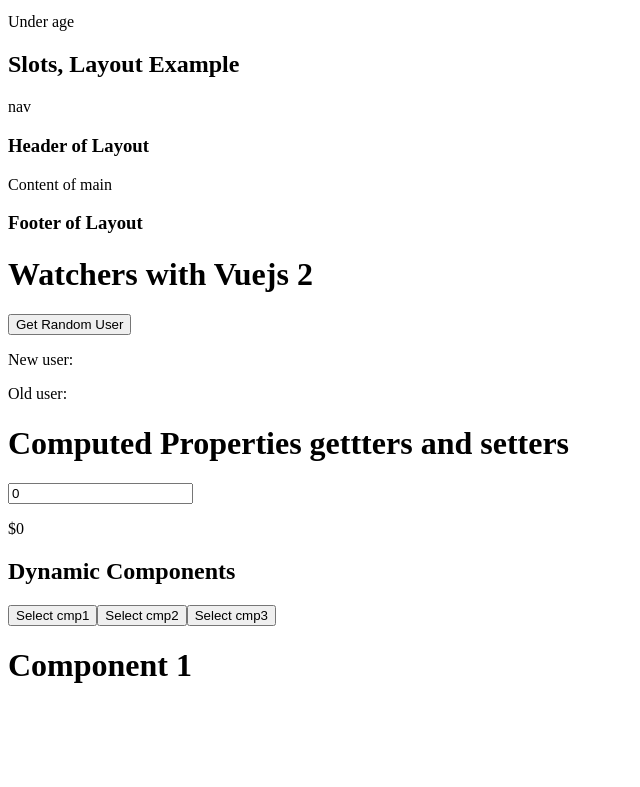
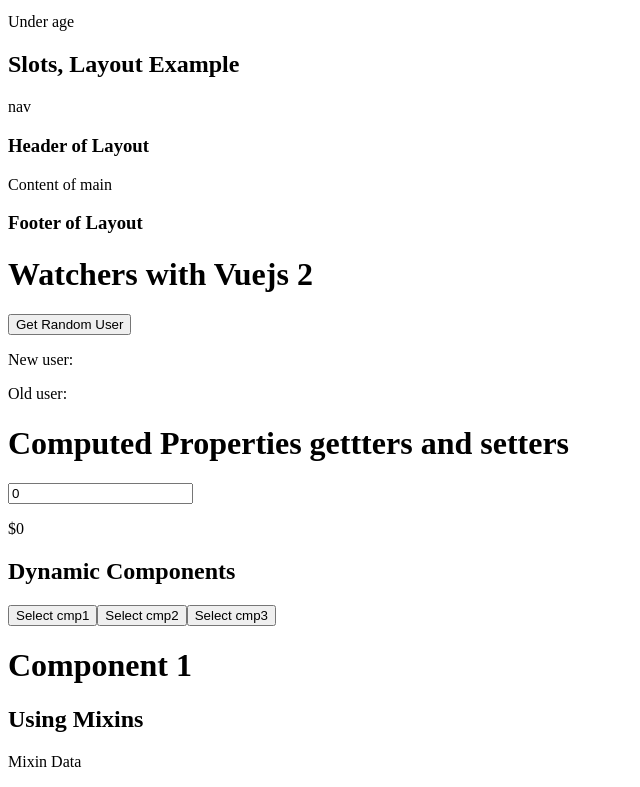
Before and after one commit to javier-pardinas/vue-from-scratch, a plain HTML site: page index.html in a window 1280 px wide. Shown: the part 1179-1966 px from the top of the page, without its empty margins (0-640 px from the left). Before the commit the page ends 1885 px from the top, so only its background shows below. Drawn offline with nearby package versions, Linux system fonts and the light colour scheme.

Commit message:
using mixins in a component. mixin is a way for us to inherit data so we can reuse info. this way: mixins: [myMixin] we have access to everything inside that object. And doing data() again inside the component with the same name of the properties in mixin, we overwrite them.

```diff
--- /dev/null
+++ b/components/mixins.js
@@ -0,0 +1,35 @@
+let myMixin = {
+    mounted() {
+        console.log("MIXIN init");
+        console.log(this.mixinData);
+        this.test();
+    },
+    data() {
+        return {
+            mixinData: 'Mixin Data'
+        }
+    },
+    methods: {
+        test() {
+            console.log("Test from mixin");
+        }
+    }
+};
+
+Vue.component('mixins', {
+    mixins: [myMixin],
+    mounted() {
+        console.log('Mounted from component with mixin');
+    },
+    data() {
+        return {
+            mixinData: 'Mixin Data'
+        }
+    },
+    template:`
+    <div>
+        <h2>Using Mixins</h2>
+        <p>{{mixinData}}</p>
+    <div>
+    `
+});
--- a/index.html
+++ b/index.html
@@ -46,6 +46,9 @@
     <script src="components/dynamic-components/cmp3.js"></script>
     <!--load-dynamic-components component-->
     <script src="components/load-dynamic-components.js"></script>
+    <!--mixins component-->
+    <script src="components/mixins.js"></script>
+    <!-- --------------------------------------------------------- -->
 </head>
 
 <body>
@@ -75,6 +78,7 @@
         <watchers></watchers>
         <computed-properties-get-set></computed-properties-get-set>
         <load-dynamic-components></load-dynamic-components>
+        <mixins></mixins>
     </div>
 
     <script>
```
